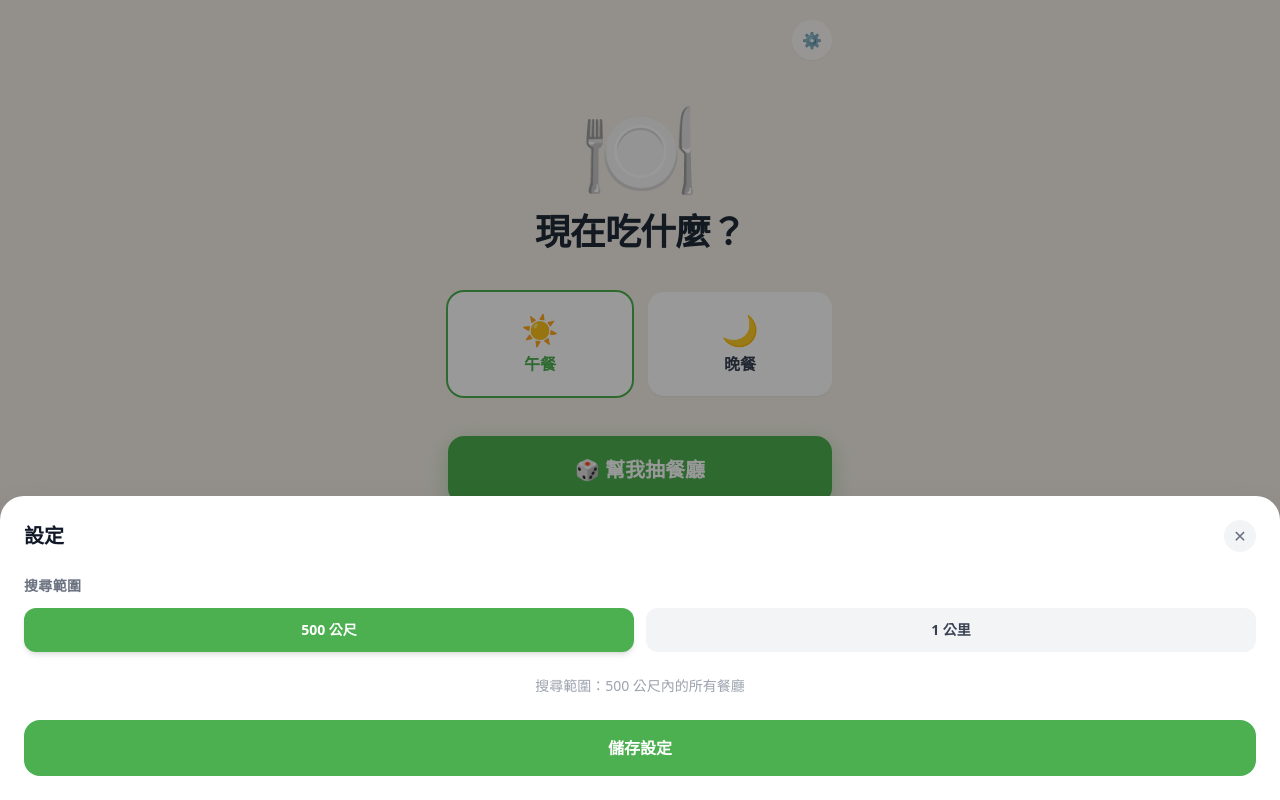
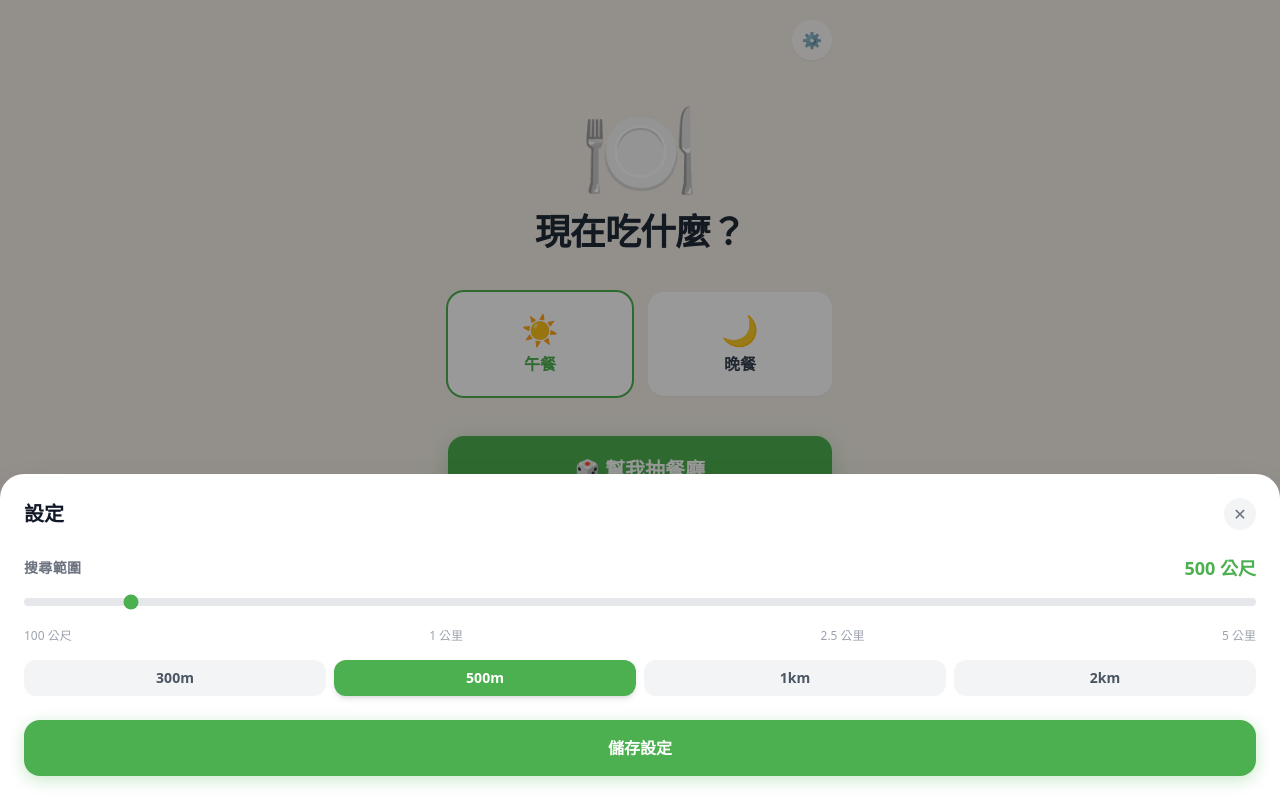
Before and after one commit to jerry69lm-sketch/meal-picker, a Next.js app: page / in a window 1280 px wide. Both pictures are taken after a click on the button "⚙️". Built offline with nearby package versions, Linux system fonts and the light colour scheme.

Commit message:
Custom radius slider 100m-5km with quick preset buttons

```diff
--- a/app/page.tsx
+++ b/app/page.tsx
@@ -55,16 +55,16 @@ async function fetchNearby(lat: number, lng: number, radius: string): Promise<Re
 export default function Home() {
   const [state, setState] = useState<AppState>({ kind: "idle" });
   const [mealType, setMealType] = useState<MealType>("午餐");
-  const [radius, setRadius] = useState<500 | 1000>(500);
+  const [radius, setRadius] = useState<number>(500);
   const [showSettings, setShowSettings] = useState(false);
   const [showResult, setShowResult] = useState(false);
 
   useEffect(() => {
     const r = localStorage.getItem("radius");
-    if (r) setRadius(Number(r) as 500 | 1000);
+    if (r) setRadius(Number(r));
   }, []);
 
-  const saveSettings = (r: 500 | 1000, m: number) => {
+  const saveSettings = (r: number, m: number) => {
     setRadius(r); localStorage.setItem("radius", String(r));
     setShowSettings(false); void m;
   };
@@ -135,7 +135,7 @@ export default function Home() {
       </button>
 
       <p className="mt-3 text-sm text-gray-400">
-        搜尋範圍：{radius < 1000 ? `${radius} 公尺` : "1 公里"}內的所有餐廳
+        搜尋範圍：{radius < 1000 ? `${radius} 公尺` : `${(radius / 1000).toFixed(1)} 公里`}內的所有餐廳
       </p>
 
       {state.kind === "error" && (
--- a/components/SettingsModal.tsx
+++ b/components/SettingsModal.tsx
@@ -3,43 +3,73 @@
 import { useState } from "react";
 
 interface Props {
-  radius: 500 | 1000;
+  radius: number;
   minRating: number;
-  onSave: (r: 500 | 1000, m: number) => void;
+  onSave: (r: number, m: number) => void;
   onClose: () => void;
 }
 
 export default function SettingsModal({ radius, onSave, onClose }: Props) {
   const [localRadius, setLocalRadius] = useState(radius);
 
+  const label = localRadius < 1000
+    ? `${localRadius} 公尺`
+    : `${(localRadius / 1000).toFixed(1)} 公里`;
+
   return (
     <>
       <div className="fixed inset-0 bg-black/40 z-40" onClick={onClose} />
       <div className="fixed bottom-0 left-0 right-0 z-50 bg-white rounded-t-3xl p-6 shadow-2xl animate-slide-up space-y-6">
+
         <div className="flex items-center justify-between">
           <h2 className="text-xl font-bold text-gray-900">設定</h2>
-          <button onClick={onClose} className="w-8 h-8 rounded-full bg-gray-100 flex items-center justify-center text-gray-500">✕</button>
+          <button onClick={onClose}
+            className="w-8 h-8 rounded-full bg-gray-100 flex items-center justify-center text-gray-500 hover:bg-gray-200">
+            ✕
+          </button>
         </div>
 
-        <div className="space-y-3">
-          <p className="text-sm font-semibold text-gray-500 uppercase tracking-wide">搜尋範圍</p>
-          <div className="flex gap-3">
-            {([500, 1000] as const).map((r) => (
+        {/* Radius slider */}
+        <div className="space-y-4">
+          <div className="flex items-center justify-between">
+            <p className="text-sm font-semibold text-gray-500 uppercase tracking-wide">搜尋範圍</p>
+            <span className="text-lg font-bold text-[#4CAF50]">{label}</span>
+          </div>
+
+          <input
+            type="range"
+            min={100}
+            max={5000}
+            step={100}
+            value={localRadius}
+            onChange={(e) => setLocalRadius(Number(e.target.value))}
+            className="w-full h-2 rounded-full appearance-none cursor-pointer accent-[#4CAF50] bg-gray-200"
+          />
+
+          <div className="flex justify-between text-xs text-gray-400">
+            <span>100 公尺</span>
+            <span>1 公里</span>
+            <span>2.5 公里</span>
+            <span>5 公里</span>
+          </div>
+
+          {/* Quick preset buttons */}
+          <div className="flex gap-2">
+            {[300, 500, 1000, 2000].map((r) => (
               <button key={r} onClick={() => setLocalRadius(r)}
-                className={`flex-1 py-3 rounded-xl font-semibold text-sm transition-all
-                  ${localRadius === r ? "bg-[#4CAF50] text-white shadow-md" : "bg-gray-100 text-gray-700 hover:bg-gray-200"}`}>
-                {r < 1000 ? `${r} 公尺` : "1 公里"}
+                className={`flex-1 py-2 rounded-xl text-sm font-semibold transition-all
+                  ${localRadius === r
+                    ? "bg-[#4CAF50] text-white shadow-md"
+                    : "bg-gray-100 text-gray-600 hover:bg-gray-200"}`}>
+                {r < 1000 ? `${r}m` : `${r / 1000}km`}
               </button>
             ))}
           </div>
         </div>
 
-        <p className="text-sm text-gray-400 text-center">
-          搜尋範圍：{localRadius < 1000 ? `${localRadius} 公尺` : "1 公里"}內的所有餐廳
-        </p>
-
         <button onClick={() => onSave(localRadius, 0)}
-          className="w-full py-4 rounded-2xl bg-[#4CAF50] text-white text-base font-bold hover:bg-[#43A047] active:scale-95 transition-all">
+          className="w-full py-4 rounded-2xl bg-[#4CAF50] text-white text-base font-bold
+            hover:bg-[#43A047] active:scale-95 transition-all shadow-[0_4px_16px_rgba(76,175,80,0.3)]">
           儲存設定
         </button>
       </div>
```
